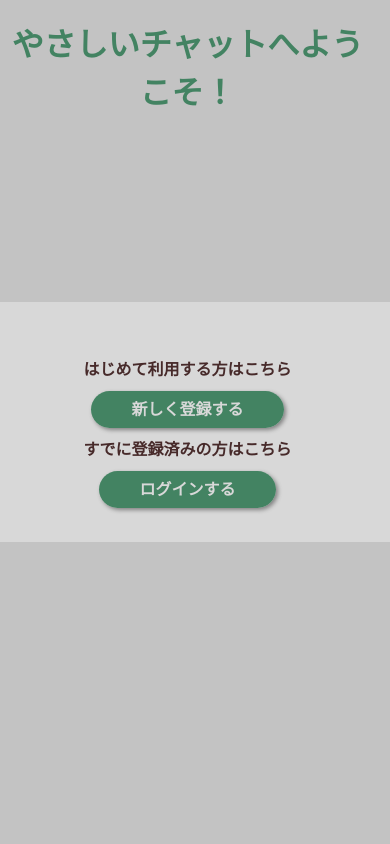
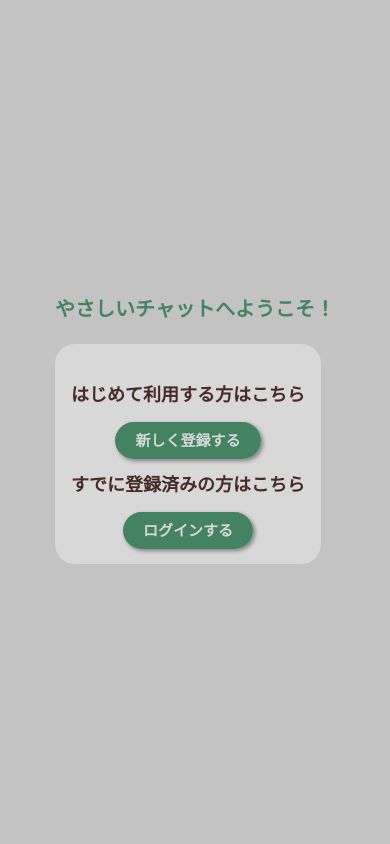
Before and after one commit to teamN-hackathon-2025summer/chatapp, a Flask app: page /main in a window 390 px wide; the page is wider, and only the part inside the window is pictured. Run offline with Flask 2, Linux system fonts and the light colour scheme; some web fonts are replaced.

Commit message:
エラーメッセージ表示追加&サイドバー作成

```diff
--- a/ChatApp/static/css/style.css
+++ b/ChatApp/static/css/style.css
@@ -4,10 +4,28 @@ body {
   font-weight: 600;
   font-style: normal;
   background-color: #C3C3C3;
+  font-size: 18px;
+  /*見やすさ重視*/
+  min-height: 100vh;
+  /*高さを最低限確保*/
+  width: 100vw;
+  /*幅を最低限確保*/
+  /* frexboxで中央寄せ */
+  display: flex;
+  justify-content: center;
+  align-items: center;
+  margin: 0;
+  padding: 20px;
+  /*スマホ表示時に端くっつき防止*/
+  box-sizing: border-box;
 }
 
 h1 {
   color: #438362;
+  font-size: 18px;
+  /*見やすさ重視*/
+  margin-bottom: 20px;
+  /*見やすさ重視*/
   text-align: center;
 }
 
@@ -17,25 +35,33 @@ h1 {
   background-color: #D8D8D8;
   border-radius: 20px;
   color: #472A2A;
-  width: 600px;
-  padding: 40px 10px;
-  position: absolute;
-  top: 50%;
-  left: 50%;
-  transform: translate(-50%, -50%);
+  width: 95%;
+  /* スマホ崩れ防止 */
+  padding: 30px 20px;
+  max-width: 600px;
+  /* PC時は最大幅600px */
   text-align: center;
+  box-sizing: border-box;
 }
 
 /* ボタン */
-.a_button, form input[type="submit"]{
-  padding: 10px 40px;
+.a_button,
+form input[type="submit"] {
+  padding: 15px 40px;
   margin-bottom: 10px;
-  background-color: #438362; /*ボタンの色*/
-  text-decoration: none; /* <a> リンクの下線をオフ*/
+  background-color: #438362;
+  /*ボタンの色*/
+  text-decoration: none;
+  /* <a> リンクの下線をオフ*/
   border: none;
-  border-radius: 20px; /* ボタンの丸み */
-  color: #D8D8D8; /*ボタンの文字色*/
+  border-radius: 20px;
+  /* ボタンの丸み */
+  color: #D8D8D8;
+  /*ボタンの文字色*/
+  font-size: 15px;
+  /* ボタン文字サイズ大きめ */
   box-shadow: 2px 2px 4px gray;
+  cursor: pointer;
 }
 
 /* ボタンにカーソルを合わせると色が変わる */
@@ -218,20 +316,58 @@ background-color: #472A2A;
   background-color: #e0e0e0;
 }
 
-/* レスポンシブ対応：スマホサイズでの調整------------------------- */
-@media (max-width: 600px) {
-  .chat_conteiner {
-    padding: 12px;
+/* -------------------------
+レスポンシブ対応
+-------------------------
+*/
+
+/* タブレット(768px以下) */
+@media screen and (max-width:768px) {
+  h1 {
+    font-size: 24px;
   }
 
-  .my_bubble, .other_bubble {
-    max-width: 100%;
-    font-size: 14px;
-    padding: 10px 14px;
+  .form_box {
+    padding: 30px 15px;
   }
 
-  .chat_messages {
-    gap: 16px;
-    margin-bottom: 24px;
+  .sidebar {
+    transform: translateX(-100%);
+  }
+
+  .sidebar.show {
+    transform: translateX(0);
+  }
+
+  .toggle-btn {
+    left: 10px;
+  }
+
+  .main-content {
+    margin-left: 0;
   }
 }
+
+/* スマーフォン(480px以下) */
+@media screen and (max-width:480px) {
+  h1 {
+    font-size: 20px;
+  }
+
+  .form_box {
+    padding: 20px 10px;
+  }
+
+  form input[type="email"],
+  form input[type="password"],
+  form input[type="text"] {
+    max-width: 100%;
+    /* 幅いっぱい使う */
+  }
+
+  .a_button,
+  form input[type="submit"] {
+    padding: 10px 20px;
+    /* ボタン幅を少し小さく */
+  }
+}
--- /dev/null
+++ b/ChatApp/static/js/side.js
@@ -0,0 +1,25 @@
+document.addEventListener("DOMContentLoaded", () => {
+    const sidebar = document.getElementById("sidebar");
+    const toggleBtn = document.getElementById("toggle_sidebar");
+
+    toggleBtn.addEventListener("click", () => {
+        // PCでは hiddenクラス、小画面では showクラスで切替
+        if (window.innerWidth > 768) {
+            sidebar.classList.toggle("hidden");
+        } else {
+            sidebar.classList.toggle("show");
+        }
+    });
+
+    // 折り畳みフォーム切替
+    document.querySelectorAll(".toggle_form_btn").forEach(button => {
+        button.addEventListener("click", () => {
+            const targetId = button.getAttribute("data-target");
+            const targetForm = document.getElementById(targetId);
+            if (targetForm) {
+                targetForm.style.display =
+                    targetForm.style.display === "block" ? "none" : "block";
+            }
+        });
+    });
+});
--- a/ChatApp/templates/base.html
+++ b/ChatApp/templates/base.html
@@ -17,7 +17,9 @@
     <link rel="stylesheet" href="{{ url_for('static', filename='css/style.css') }}">
 
     <!-- javaScript -->
-    <script src="{{ url_for('static', filename='js/template_popup.js') }}"></script>
+    <script defer src="{{ url_for('static', filename='js/template_popup.js') }}"></script>
+    <script defer src="{{ url_for('static', filename='js/side.js') }}"></script>
+</head>
 </head>
 
 <!-- テスト用(アプリ実行の時はコメントアウトする) -->
```
Also changed, not shown: other parts of ChatApp/static/css/style.css (+94 -22 lines), ChatApp/templates/auth/login.html (+5 -3 lines), ChatApp/templates/auth/signup.html (+8 -6 lines), ChatApp/templates/channels.html (+60 -4 lines).
